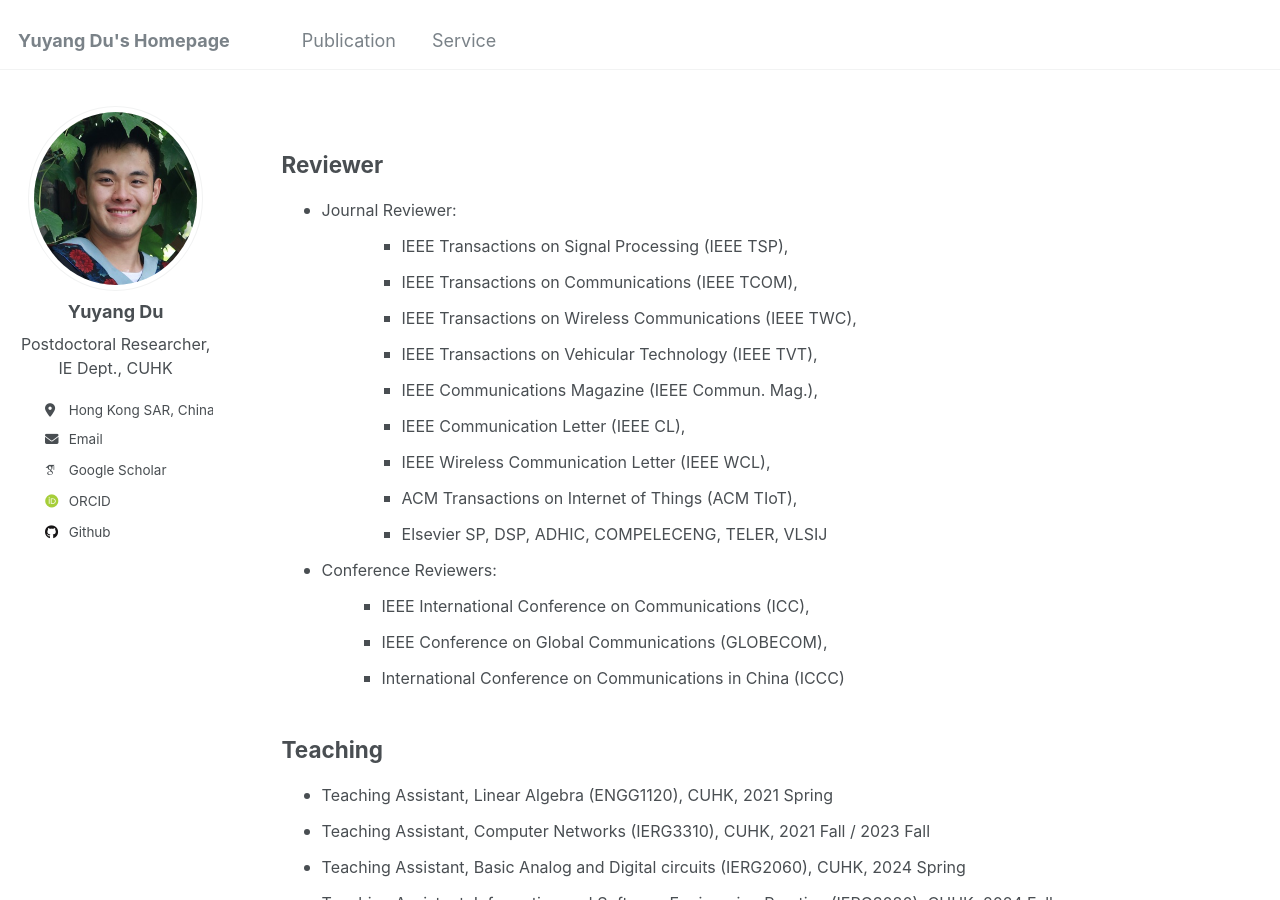
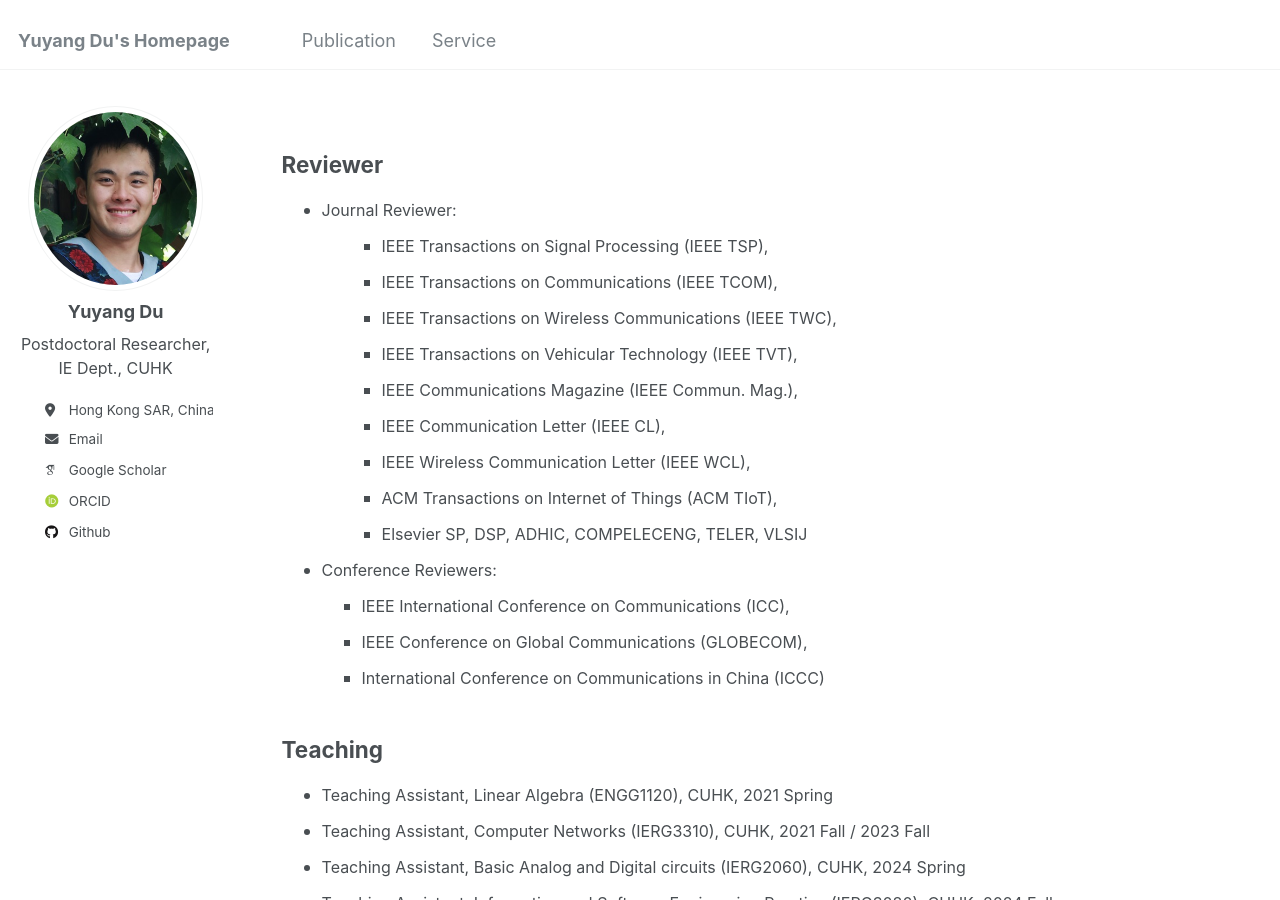
Before and after one commit to yuyangdu01/yuyangdu01.github.io, a Jekyll site: the page built from _pages/cv.md, in a window 1280 px wide and 900 px high. Built offline with Jekyll 4.4.1, drawn with Linux system fonts in a browser that asks for light colours; some web fonts are replaced.

Commit message:
Update cv.md

```diff
--- a/_pages/cv.md
+++ b/_pages/cv.md
@@ -11,8 +11,8 @@ Reviewer
 ------
 <ul>
   <li><font size=3>Journal Reviewer:</font></li>
-    <ul>
-      <ul>
+    <ul style="margin-left: -20px;">
+      <ul style="margin-left: 0px;">
         <li><font size=3>IEEE Transactions on Signal Processing (IEEE TSP),</font></li>
         <li><font size=3>IEEE Transactions on Communications (IEEE TCOM),</font></li>
         <li><font size=3>IEEE Transactions on Wireless Communications (IEEE TWC),</font></li>
@@ -25,7 +25,7 @@ Reviewer
       </ul>
     </ul>
   <li><font size=3>Conference Reviewers:</font></li>
-    <ul style="margin-left: -20px;">
+    <ul style="margin-left: -40px;">
       <ul style="margin-left: 0px;">
         <li><font size=3>IEEE International Conference on Communications (ICC),</font></li>
         <li><font size=3>IEEE Conference on Global Communications (GLOBECOM),</font></li>
```
